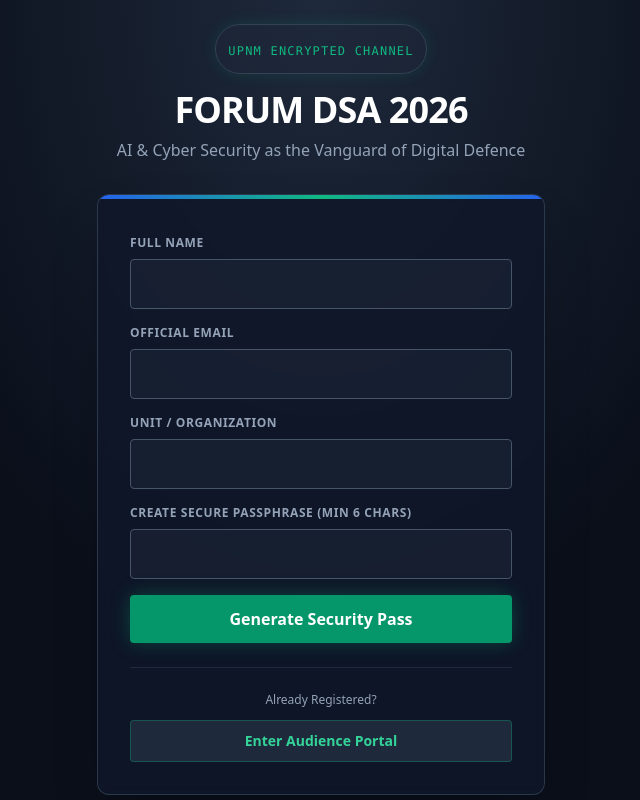
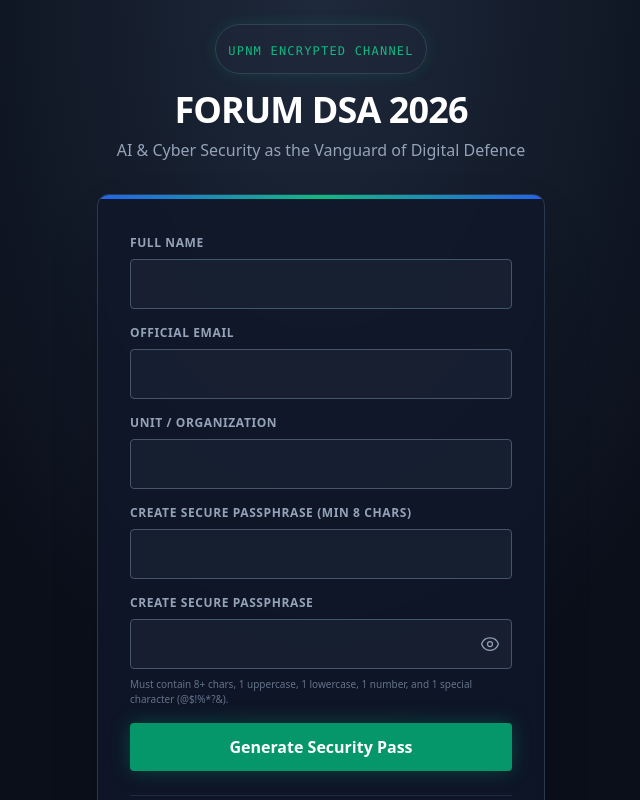
Before and after one commit to pppp6666/forum-dsa-2026, a Next.js app: page / in a window 1280 px wide. Shown: the top 800 px of the page, without its empty margins (319-959 px from the left). Built offline with nearby package versions, Linux system fonts and the light colour scheme.

Commit message:
Add password policy and eye toggle

```diff
--- a/app/login/page.tsx
+++ b/app/login/page.tsx
@@ -8,6 +8,7 @@ import { useRouter } from "next/navigation";
 export default function SecurityLogin() {
   const [email, setEmail] = useState("");
   const [password, setPassword] = useState("");
+  const [showPassword, setShowPassword] = useState(false); // NEW: State for eye icon
   const [error, setError] = useState("");
   const [loading, setLoading] = useState(false);
   const router = useRouter();
@@ -38,9 +39,7 @@ export default function SecurityLogin() {
         setLoading(false);
       }
     } catch (err: any) {
-      // This logs the exact technical error to your browser console
       console.error("Firebase Auth Error:", err);
-      // This displays the specific Firebase error code on your screen
       setError(`Auth Rejected: ${err.code || err.message}`);
       setLoading(false);
     }
@@ -69,18 +68,10 @@ export default function SecurityLogin() {
 
         <div className="mb-6 space-y-3 p-4 bg-slate-800/50 border border-slate-700 rounded-lg">
           <p className="text-xs text-slate-400 uppercase tracking-wider text-center mb-2">Evaluator Quick Access</p>
-          <button
-            type="button"
-            onClick={() => processAuth("admin@upnm.edu.my", "Qwer1234@")}
-            className="w-full bg-slate-700 hover:bg-slate-600 text-white py-2 rounded text-sm transition-colors border border-slate-600 font-mono"
-          >
+          <button type="button" onClick={() => processAuth("admin@upnm.edu.my", "Qwer1234@")} className="w-full bg-slate-700 hover:bg-slate-600 text-white py-2 rounded text-sm transition-colors border border-slate-600 font-mono">
             Login as Admin
           </button>
-          <button
-            type="button"
-            onClick={() => processAuth("moderator@upnm.edu.my", "Qwer1234@")}
-            className="w-full bg-slate-700 hover:bg-slate-600 text-white py-2 rounded text-sm transition-colors border border-slate-600 font-mono"
-          >
+          <button type="button" onClick={() => processAuth("moderator@upnm.edu.my", "Qwer1234@")} className="w-full bg-slate-700 hover:bg-slate-600 text-white py-2 rounded text-sm transition-colors border border-slate-600 font-mono">
             Login as Moderator
           </button>
         </div>
@@ -103,12 +94,33 @@ export default function SecurityLogin() {
           </div>
           <div>
             <label className="block text-xs font-semibold text-slate-400 uppercase tracking-wider mb-2">Passphrase</label>
-            <input
-              type="password"
-              required
-              className="w-full p-3 bg-slate-800 border border-slate-600 rounded text-white focus:outline-none focus:border-red-500 transition-colors font-mono text-sm"
-              onChange={(e) => setPassword(e.target.value)}
-            />
+            {/* NEW: Relative wrapper for the input and the eye icon */}
+            <div className="relative">
+              <input
+                type={showPassword ? "text" : "password"}
+                required
+                className="w-full p-3 pr-10 bg-slate-800 border border-slate-600 rounded text-white focus:outline-none focus:border-red-500 transition-colors font-mono text-sm"
+                onChange={(e) => setPassword(e.target.value)}
+              />
+              <button
+                type="button"
+                onClick={() => setShowPassword(!showPassword)}
+                className="absolute inset-y-0 right-0 pr-3 flex items-center text-slate-400 hover:text-white transition-colors"
+              >
+                {showPassword ? (
+                  // Eye Slash Icon (Hide)
+                  <svg xmlns="http://www.w3.org/2000/svg" fill="none" viewBox="0 0 24 24" strokeWidth={1.5} stroke="currentColor" className="w-5 h-5">
+                    <path strokeLinecap="round" strokeLinejoin="round" d="M3.98 8.223A10.477 10.477 0 001.934 12C3.226 16.338 7.244 19.5 12 19.5c.993 0 1.953-.138 2.863-.395M6.228 6.228A10.45 10.45 0 0112 4.5c4.756 0 8.773 3.162 10.065 7.498a10.523 10.523 0 01-4.293 5.774M6.228 6.228L3 3m3.228 3.228l3.65 3.65m7.894 7.894L21 21m-3.228-3.228l-3.65-3.65m0 0a3 3 0 10-4.243-4.243m4.242 4.242L9.88 9.88" />
+                  </svg>
+                ) : (
+                  // Eye Icon (Show)
+                  <svg xmlns="http://www.w3.org/2000/svg" fill="none" viewBox="0 0 24 24" strokeWidth={1.5} stroke="currentColor" className="w-5 h-5">
+                    <path strokeLinecap="round" strokeLinejoin="round" d="M2.036 12.322a1.012 1.012 0 010-.639C3.423 7.51 7.36 4.5 12 4.5c4.638 0 8.573 3.007 9.963 7.178.07.207.07.431 0 .639C20.577 16.49 16.64 19.5 12 19.5c-4.638 0-8.573-3.007-9.963-7.178z" />
+                    <path strokeLinecap="round" strokeLinejoin="round" d="M15 12a3 3 0 11-6 0 3 3 0 016 0z" />
+                  </svg>
+                )}
+              </button>
+            </div>
           </div>
           <button
             type="submit"
--- a/app/page.tsx
+++ b/app/page.tsx
@@ -11,13 +11,25 @@ export default function RegistrationForm() {
   const [qrValue, setQrValue] = useState("");
   const [loading, setLoading] = useState(false);
   const [error, setError] = useState("");
+  const [showPassword, setShowPassword] = useState(false);
 
   const handleSubmit = async (e: React.FormEvent) => {
     e.preventDefault();
     setLoading(true);
     setError("");
 
+    // NEW: Strict Password Policy Regex
+    // Requires: 8+ chars, 1 uppercase, 1 lowercase, 1 number, 1 special character
+    const passwordRegex = /^(?=.*[a-z])(?=.*[A-Z])(?=.*\d)(?=.*[@$!%*?&])[A-Za-z\d@$!%*?&]{8,}$/;
+
+    if (!passwordRegex.test(formData.password)) {
+      setError("Passphrase must be at least 8 characters and include uppercase, lowercase, a number, and a special character.");
+      setLoading(false);
+      return; // Stop the registration process
+    }
+
     try {
+      // ... your existing Firebase auth creation code ...
       // 1. Create secure Auth account
       const userCredential = await createUserWithEmailAndPassword(auth, formData.email, formData.password);
       const user = userCredential.user;
@@ -87,8 +99,34 @@ export default function RegistrationForm() {
                 <input type="text" required className="w-full p-3 bg-slate-800/50 border border-slate-600 rounded text-white focus:outline-none focus:border-emerald-500" onChange={(e) => setFormData({...formData, organization: e.target.value})} />
               </div>
               <div>
-                <label className="block text-xs font-semibold text-slate-400 uppercase tracking-wider mb-2">Create Secure Passphrase (Min 6 Chars)</label>
+                <label className="block text-xs font-semibold text-slate-400 uppercase tracking-wider mb-2">Create Secure Passphrase (Min 8 Chars)</label>
                 <input type="password" required minLength={6} className="w-full p-3 bg-slate-800/50 border border-slate-600 rounded text-white focus:outline-none focus:border-emerald-500" onChange={(e) => setFormData({...formData, password: e.target.value})} />
+              </div>
+              <div>
+                <label className="block text-xs font-semibold text-slate-400 uppercase tracking-wider mb-2">Create Secure Passphrase</label>
+                <div className="relative">
+                  <input
+                    type={showPassword ? "text" : "password"}
+                    required
+                    className="w-full p-3 pr-10 bg-slate-800/50 border border-slate-600 rounded text-white focus:outline-none focus:border-emerald-500"
+                    onChange={(e) => setFormData({...formData, password: e.target.value})}
+                  />
+                  <button
+                    type="button"
+                    onClick={() => setShowPassword(!showPassword)}
+                    className="absolute inset-y-0 right-0 pr-3 flex items-center text-slate-400 hover:text-emerald-500 transition-colors"
+                  >
+                    {showPassword ? (
+                      <svg xmlns="http://www.w3.org/2000/svg" fill="none" viewBox="0 0 24 24" strokeWidth={1.5} stroke="currentColor" className="w-5 h-5"><path strokeLinecap="round" strokeLinejoin="round" d="M3.98 8.223A10.477 10.477 0 001.934 12C3.226 16.338 7.244 19.5 12 19.5c.993 0 1.953-.138 2.863-.395M6.228 6.228A10.45 10.45 0 0112 4.5c4.756 0 8.773 3.162 10.065 7.498a10.523 10.523 0 01-4.293 5.774M6.228 6.228L3 3m3.228 3.228l3.65 3.65m7.894 7.894L21 21m-3.228-3.228l-3.65-3.65m0 0a3 3 0 10-4.243-4.243m4.242 4.242L9.88 9.88" /></svg>
+                    ) : (
+                      <svg xmlns="http://www.w3.org/2000/svg" fill="none" viewBox="0 0 24 24" strokeWidth={1.5} stroke="currentColor" className="w-5 h-5"><path strokeLinecap="round" strokeLinejoin="round" d="M2.036 12.322a1.012 1.012 0 010-.639C3.423 7.51 7.36 4.5 12 4.5c4.638 0 8.573 3.007 9.963 7.178.07.207.07.431 0 .639C20.577 16.49 16.64 19.5 12 19.5c-4.638 0-8.573-3.007-9.963-7.178z" /><path strokeLinecap="round" strokeLinejoin="round" d="M15 12a3 3 0 11-6 0 3 3 0 016 0z" /></svg>
+                    )}
+                  </button>
+                </div>
+                {/* NEW: Policy Helper Text */}
+                <p className="text-[10px] text-slate-500 mt-2">
+                  Must contain 8+ chars, 1 uppercase, 1 lowercase, 1 number, and 1 special character (@$!%*?&).
+                </p>
               </div>
               <button type="submit" disabled={loading} className="w-full bg-emerald-600 hover:bg-emerald-500 text-white font-bold py-3 px-4 rounded mt-4 transition-all duration-200 shadow-[0_0_20px_rgba(16,185,129,0.3)] disabled:opacity-50">
                 {loading ? "Encrypting Data..." : "Generate Security Pass"}
```
